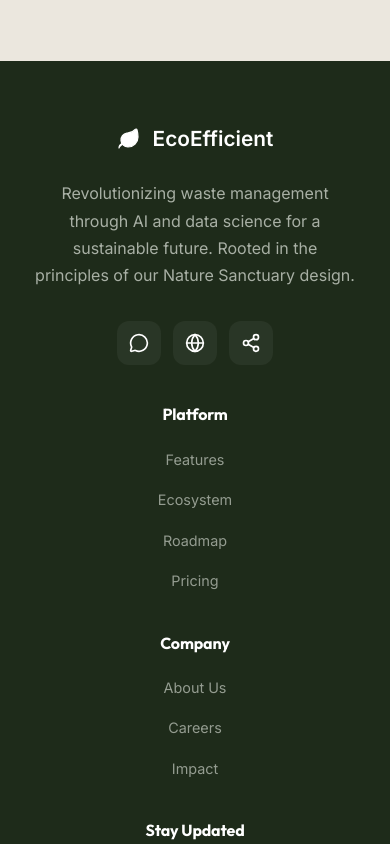
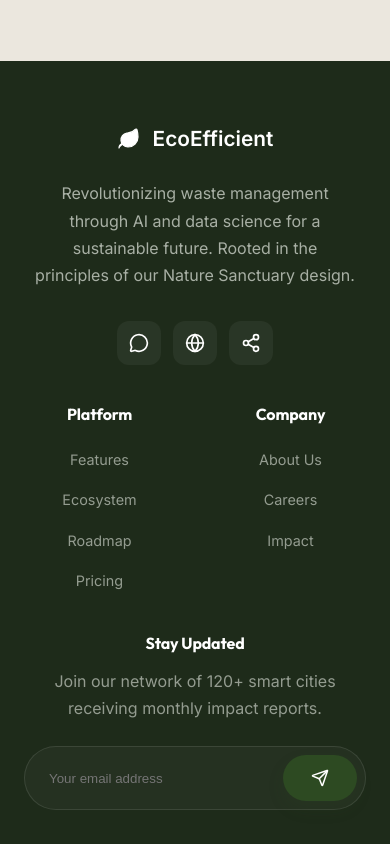
Before and after one commit to SUMAN1040/Eco-Efficient, a React (Vite) app in the folder frontend/: page / in a window 390 px wide. Shown: the part 5540-6384 px from the top of the page. Built offline with nearby package versions, Linux system fonts and the light colour scheme.

Commit message:
style: update footer grid layout and alignment for mobile responsiveness

```diff
--- a/frontend/src/components/Footer/Footer.css
+++ b/frontend/src/components/Footer/Footer.css
@@ -141,9 +141,15 @@
 
 @media (max-width: 640px) {
   .footer-grid-organic {
-    grid-template-columns: 1fr;
+    grid-template-columns: repeat(2, 1fr);
     text-align: center;
     gap: 40px;
+  }
+
+  .footer-brand-nature,
+  .footer-newsletter-nature {
+    grid-column: span 2;
+    text-align: center;
   }
 
   .footer-brand-nature {
@@ -159,6 +165,10 @@
 
   .social-links-nature {
     justify-content: center;
+  }
+
+  .footer-links-nature {
+    align-items: center;
   }
 
   .logo-nature {
```
